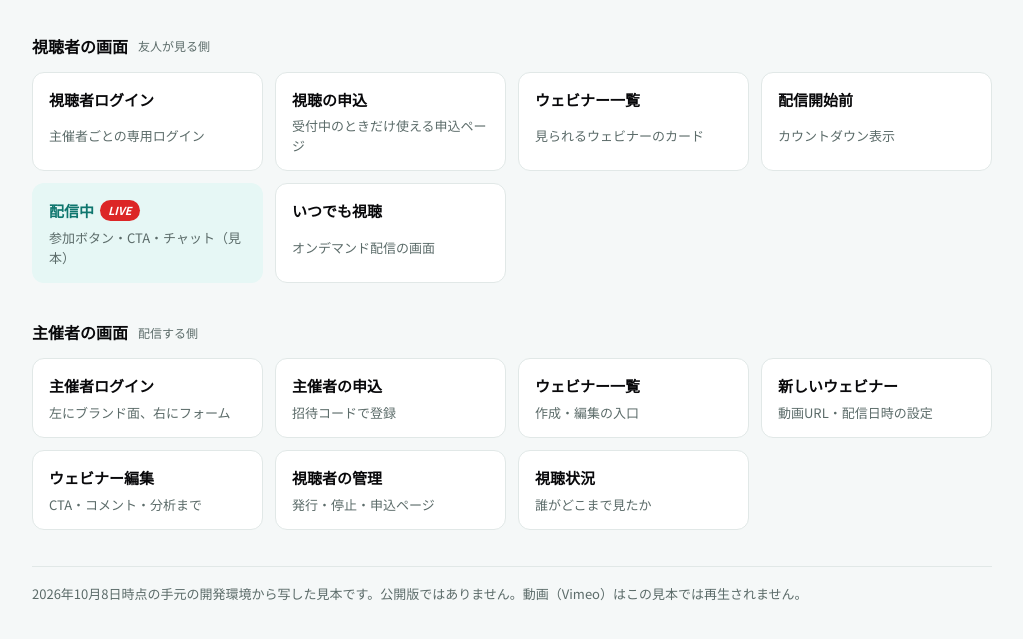
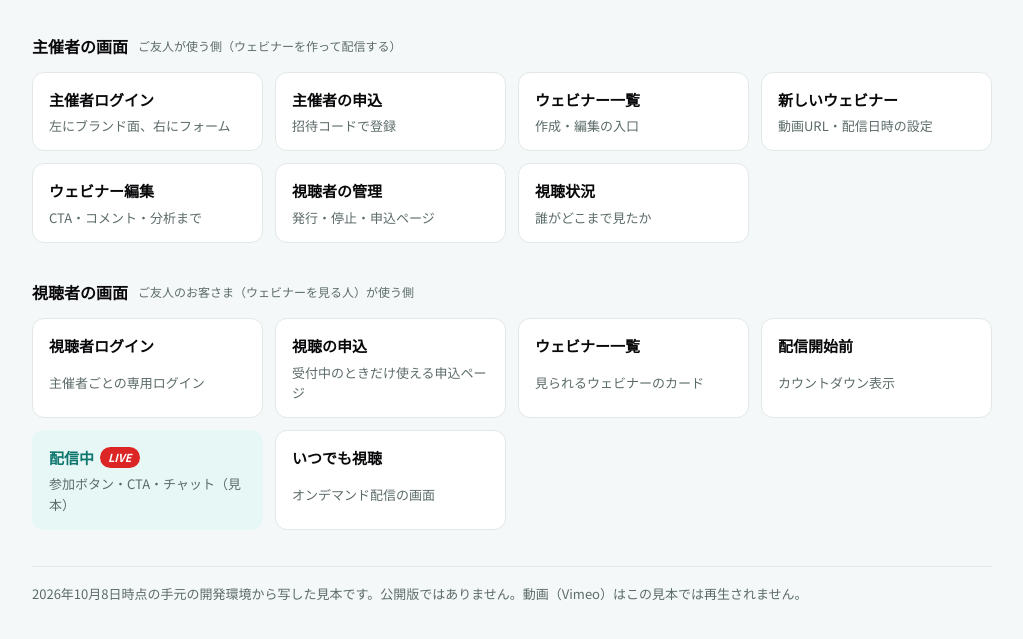
Before and after one commit to voc1414/auto-webinar-demo, a plain HTML site: page index.html in a window 1280 px wide. Shown: the part 187-826 px from the top of the page, without its empty margins (128-1151 px from the left). Drawn offline with Linux system fonts and the light colour scheme.

Commit message:
入口ページ：友人＝主催者として主催者の画面を先頭に
Co-Authored-By: Claude Opus 5.5 <noreply@anthropic.com>

```diff
--- a/index.html
+++ b/index.html
@@ -47,19 +47,7 @@ a.card.hl b{color:var(--teal-strong)}
   </header>
 
   <section>
-    <h2>視聴者の画面 <small>友人が見る側</small></h2>
-    <div class="grid">
-      <a class="card" href="viewer-login.html"><b>視聴者ログイン</b><span>主催者ごとの専用ログイン</span></a>
-      <a class="card" href="viewer-signup.html"><b>視聴の申込</b><span>受付中のときだけ使える申込ページ</span></a>
-      <a class="card" href="w.html"><b>ウェビナー一覧</b><span>見られるウェビナーのカード</span></a>
-      <a class="card" href="watch-before.html"><b>配信開始前</b><span>カウントダウン表示</span></a>
-      <a class="card hl" href="watch-live.html"><b>配信中<em class="pill">LIVE</em></b><span>参加ボタン・CTA・チャット（見本）</span></a>
-      <a class="card" href="watch-ondemand.html"><b>いつでも視聴</b><span>オンデマンド配信の画面</span></a>
-    </div>
-  </section>
-
-  <section>
-    <h2>主催者の画面 <small>配信する側</small></h2>
+    <h2>主催者の画面 <small>ご友人が使う側（ウェビナーを作って配信する）</small></h2>
     <div class="grid">
       <a class="card" href="login.html"><b>主催者ログイン</b><span>左にブランド面、右にフォーム</span></a>
       <a class="card" href="signup-host.html"><b>主催者の申込</b><span>招待コードで登録</span></a>
@@ -71,6 +59,18 @@ a.card.hl b{color:var(--teal-strong)}
     </div>
   </section>
 
+  <section>
+    <h2>視聴者の画面 <small>ご友人のお客さま（ウェビナーを見る人）が使う側</small></h2>
+    <div class="grid">
+      <a class="card" href="viewer-login.html"><b>視聴者ログイン</b><span>主催者ごとの専用ログイン</span></a>
+      <a class="card" href="viewer-signup.html"><b>視聴の申込</b><span>受付中のときだけ使える申込ページ</span></a>
+      <a class="card" href="w.html"><b>ウェビナー一覧</b><span>見られるウェビナーのカード</span></a>
+      <a class="card" href="watch-before.html"><b>配信開始前</b><span>カウントダウン表示</span></a>
+      <a class="card hl" href="watch-live.html"><b>配信中<em class="pill">LIVE</em></b><span>参加ボタン・CTA・チャット（見本）</span></a>
+      <a class="card" href="watch-ondemand.html"><b>いつでも視聴</b><span>オンデマンド配信の画面</span></a>
+    </div>
+  </section>
+
   <p class="note">2026年10月8日時点の手元の開発環境から写した見本です。公開版ではありません。動画（Vimeo）はこの見本では再生されません。</p>
 </div>
 </body>
```
